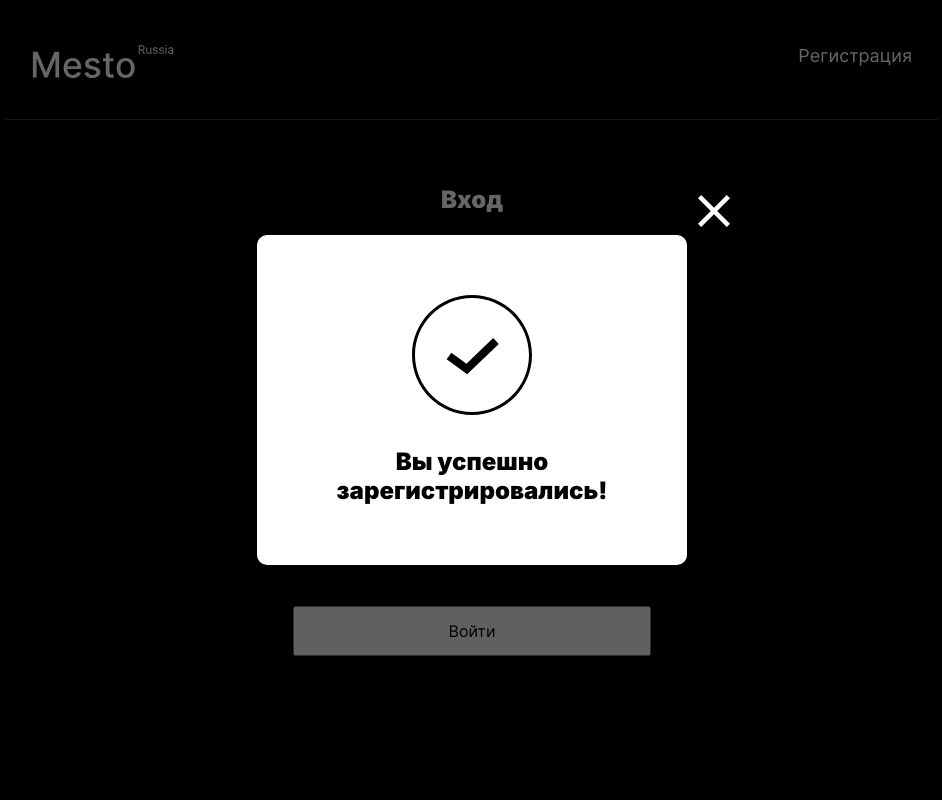
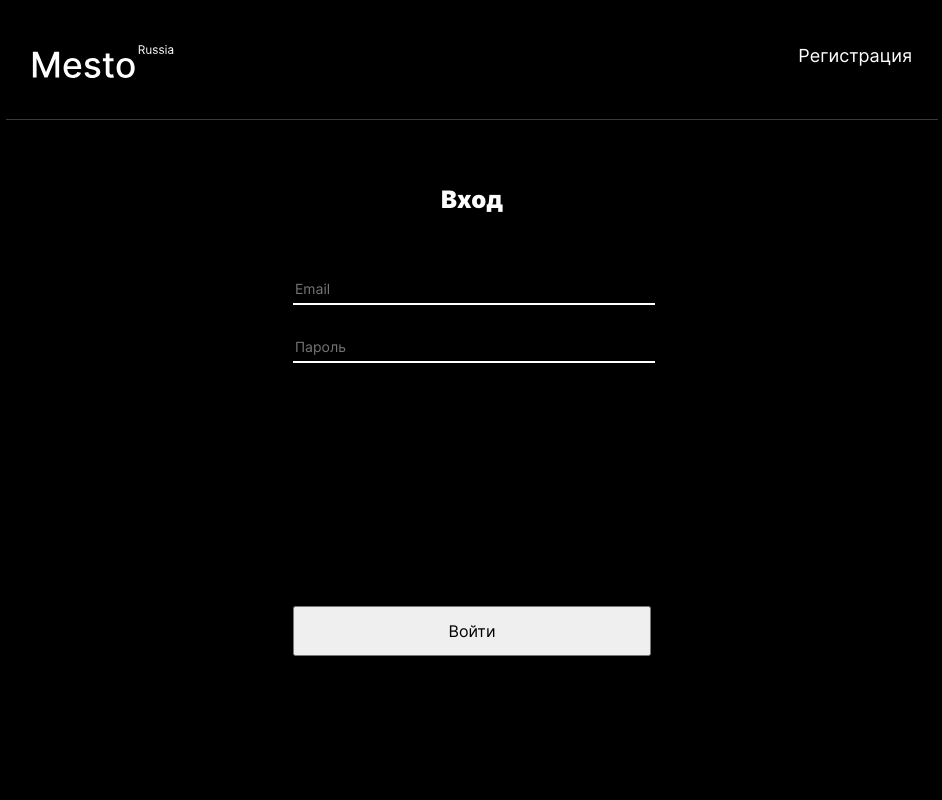
Before and after one commit to danya-kim99/react-mesto-auth, a React (Create React App) app: page /sign-in in a window 1280 px wide. Shown: the top 800 px of the page, without its empty margins (168-1110 px from the left). Built offline with nearby package versions, Linux system fonts and the light colour scheme; no server answers.

Commit message:
remove debug true

```diff
--- a/src/components/AuthorizationPopup.js
+++ b/src/components/AuthorizationPopup.js
@@ -1,7 +1,6 @@
 import React from "react";
 
 function AuthorizationPopup({isOpen, onClose}) {
-    isOpen=true
   return (
     <div className={`popup popup_type_authorization ${isOpen ? "popup_opened" : ""}`}>
       <div className="popup__container popup__container_authorization">
```
